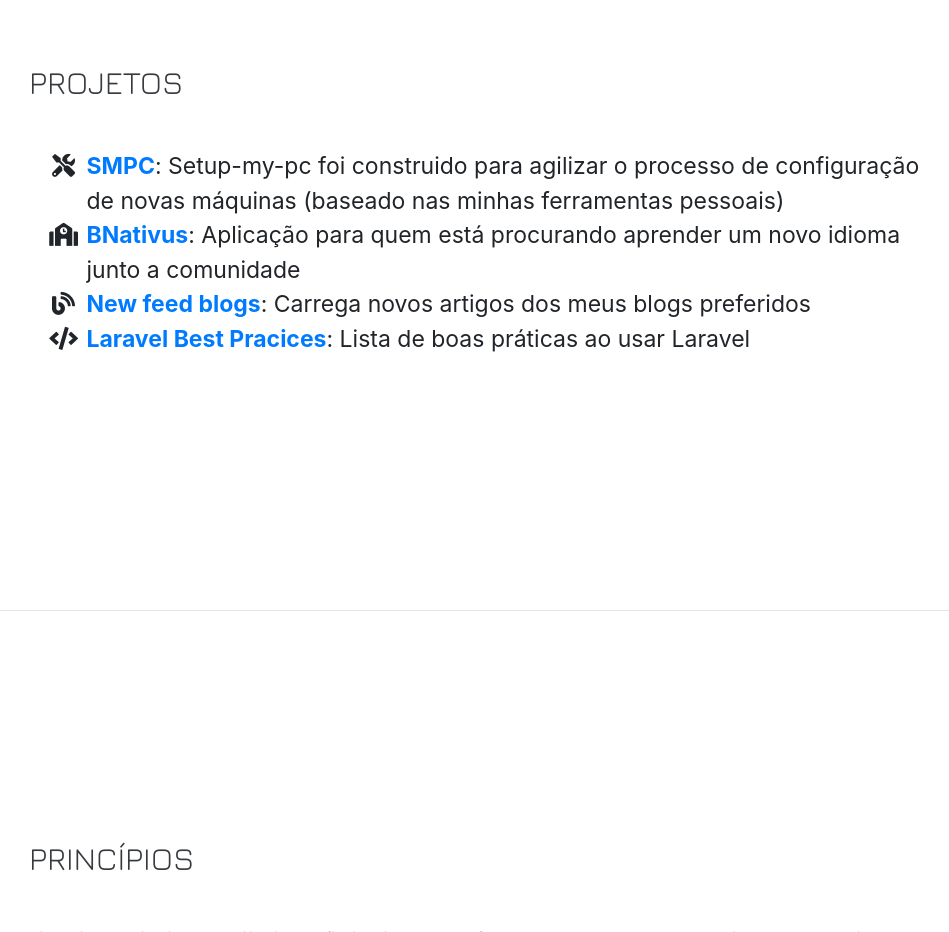
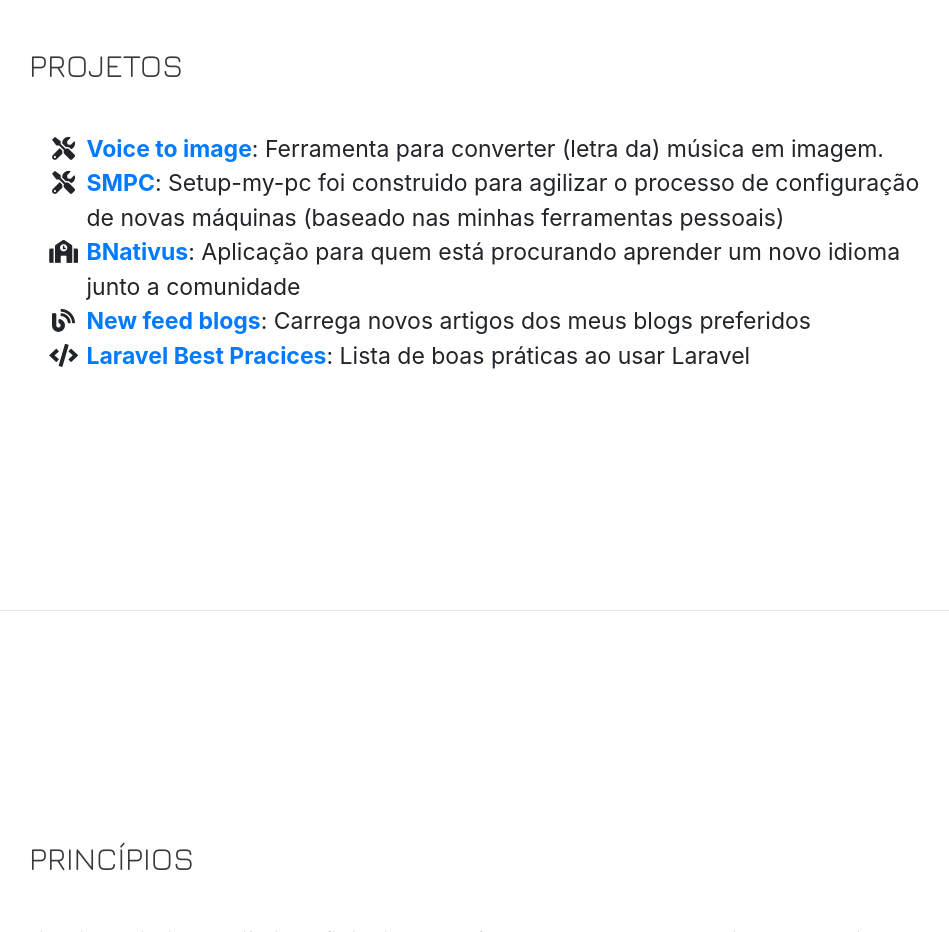
Before and after one commit to jonaselan/jonaselan.github.io, a website with bundled scripts: page index.html in a window 1280 px wide. Shown: the part 4360-5292 px from the top of the page, without its empty margins (291-1240 px from the left). Built offline with nearby package versions, Linux system fonts and the light colour scheme; no server answers; a script that the page names is missing.

Commit message:
Add voice-to-image

```diff
--- a/index.html
+++ b/index.html
@@ -388,6 +388,10 @@
           <ul class="fa-ul mb-0" style="font-size: 23px;">
             <li>
               <i class="fa-li fa fa-tools"></i>
+              <strong><a href="https://github.com/jonaselan/voice-to-image">Voice to image</a></strong>: Ferramenta para converter (letra da) música em imagem.
+            </li>
+            <li>
+              <i class="fa-li fa fa-tools"></i>
               <strong><a href="https://github.com/jonaselan/setup-my-pc">SMPC</a></strong>: Setup-my-pc foi construido para agilizar o processo de configuração de novas máquinas (baseado nas minhas ferramentas pessoais)
             </li>
             <li>
```
Also changed, not shown: index-en.html (+4 -0 lines).
